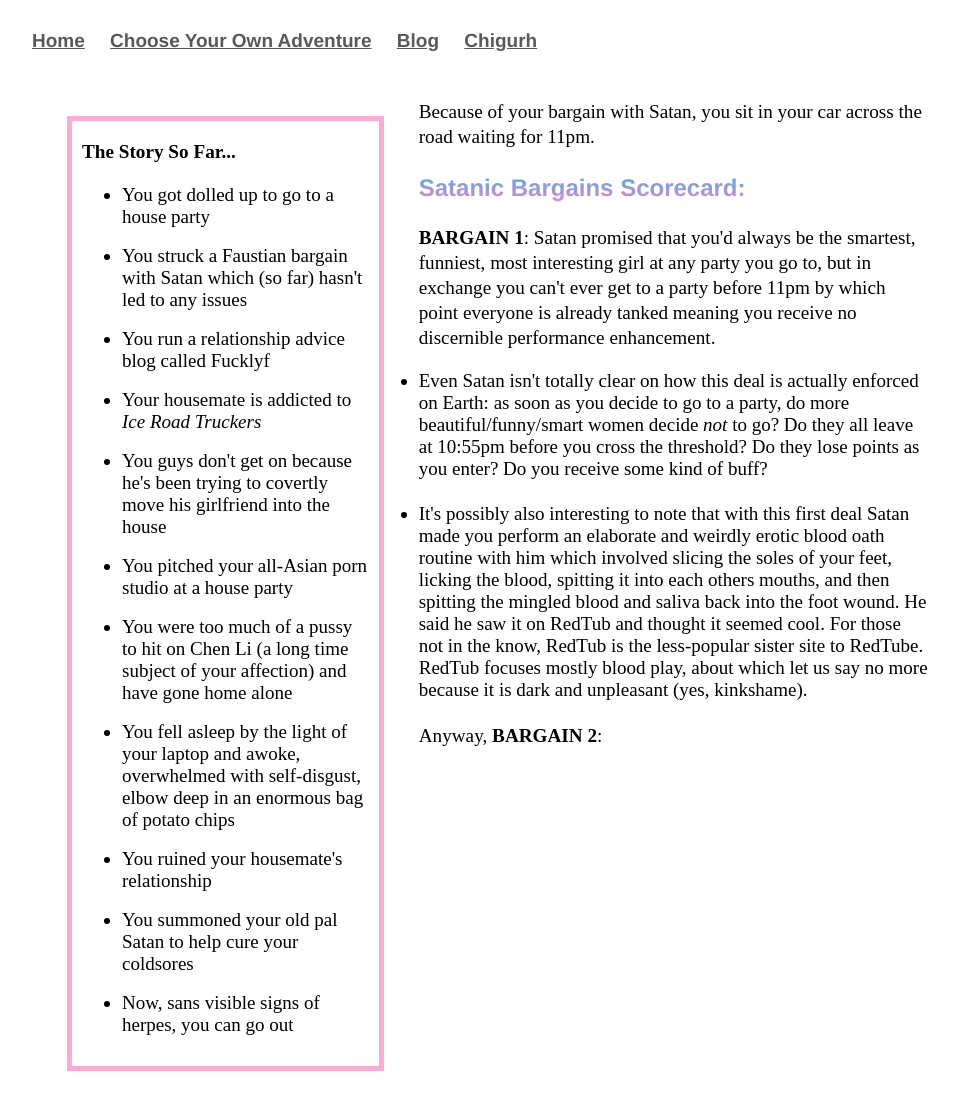
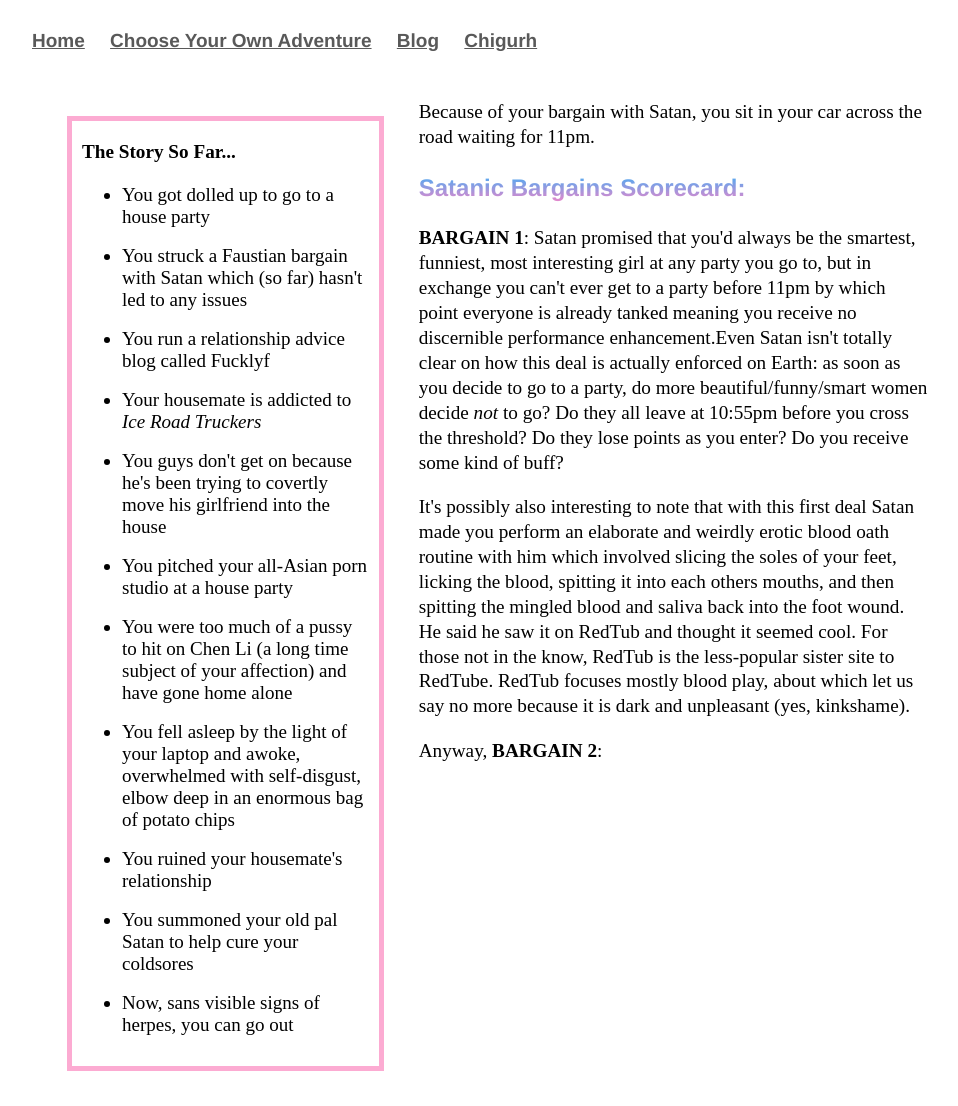
Before and after one commit to Pinelife/pinelife.github.io, a Jekyll site: the page Hellhole/Room11.html, which Jekyll copies as it is, in a window 1280 px wide. Shown: the whole page, without its empty margins (160-1118 px from the left). Built offline with Jekyll 4.4.1, drawn with Linux system fonts in a browser that asks for light colours.

Commit message:
Update Room11.html

```diff
--- a/Hellhole/Room11.html
+++ b/Hellhole/Room11.html
@@ -49,21 +49,16 @@
 <h3>Satanic Bargains Scorecard:</h3>
 <p><b>BARGAIN 1</b>: Satan promised that you'd always be the smartest, funniest, most interesting girl at any party you go to,
 but in exchange you can't ever get to a party before 11pm by which point everyone is already tanked meaning you receive no
-discernible performance enhancement.</p>
-<ul>
-	<li>
-Even Satan isn't totally clear on how this deal is actually enforced on Earth: as soon as you decide to go to a party,
+discernible performance enhancement.Even Satan isn't totally clear on how this deal is actually enforced on Earth: as soon as you decide to go to a party,
 do more beautiful/funny/smart women decide <i>not</i> to go? Do they all leave at 10:55pm before
 you cross the threshold? Do they lose points as you enter? Do you receive some kind of buff?</p>
-</li>
-<li>
+<p>
 It's possibly also interesting to note that with this first deal Satan made you perform an
 elaborate and weirdly erotic blood oath routine with him which involved slicing the soles of your feet,
 licking the blood, spitting it into each others mouths, and then spitting the mingled blood and saliva back
 into the foot wound. He said he saw it on RedTub and thought it seemed cool. For those not in the know, RedTub is the less-popular
 sister site to RedTube. RedTub focuses mostly blood play, about which let us say no more because it is dark and unpleasant (yes, kinkshame).</p>
-</li>
-</ul>
+
 <p>
 	Anyway, <b>BARGAIN 2</b>:
 </p>
```
